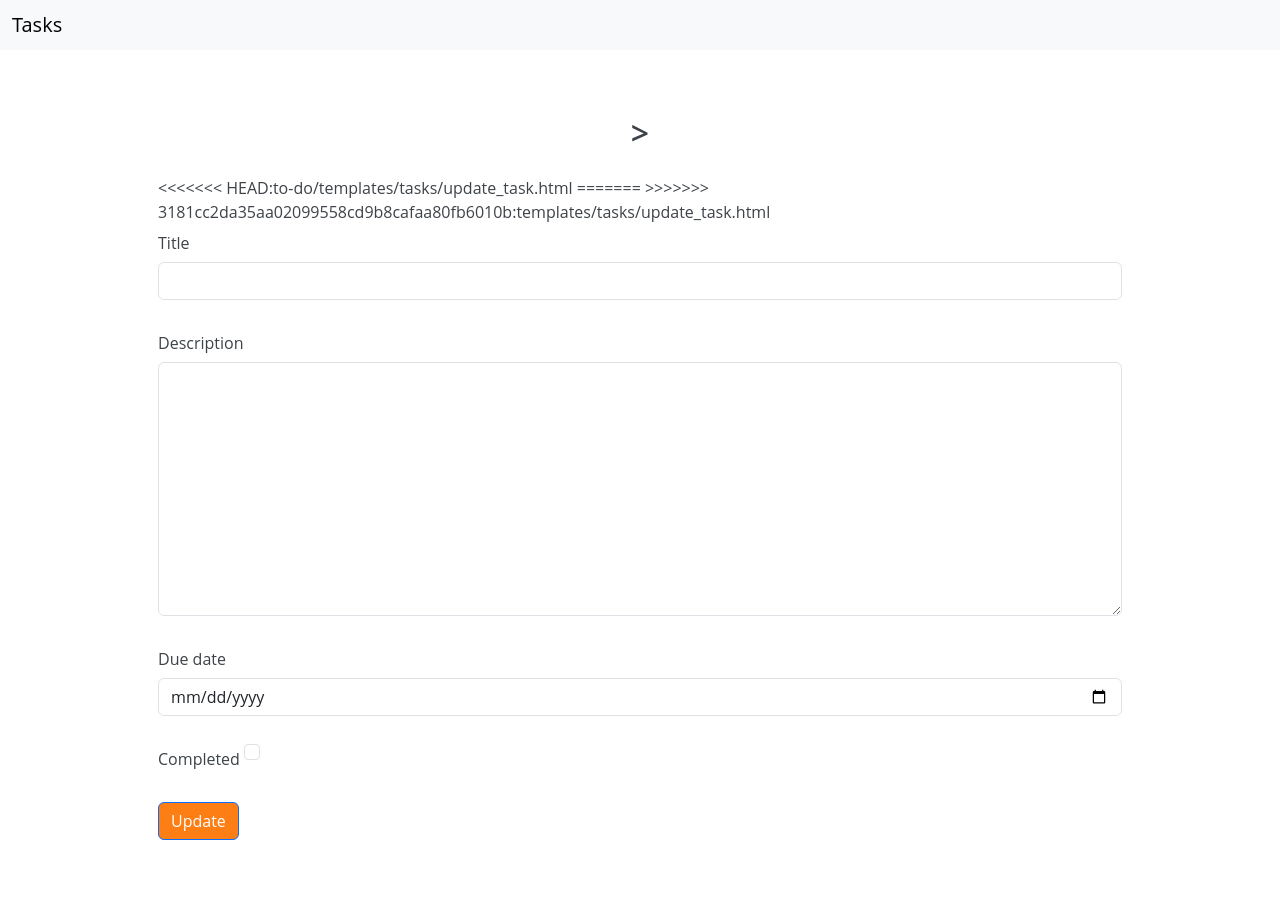
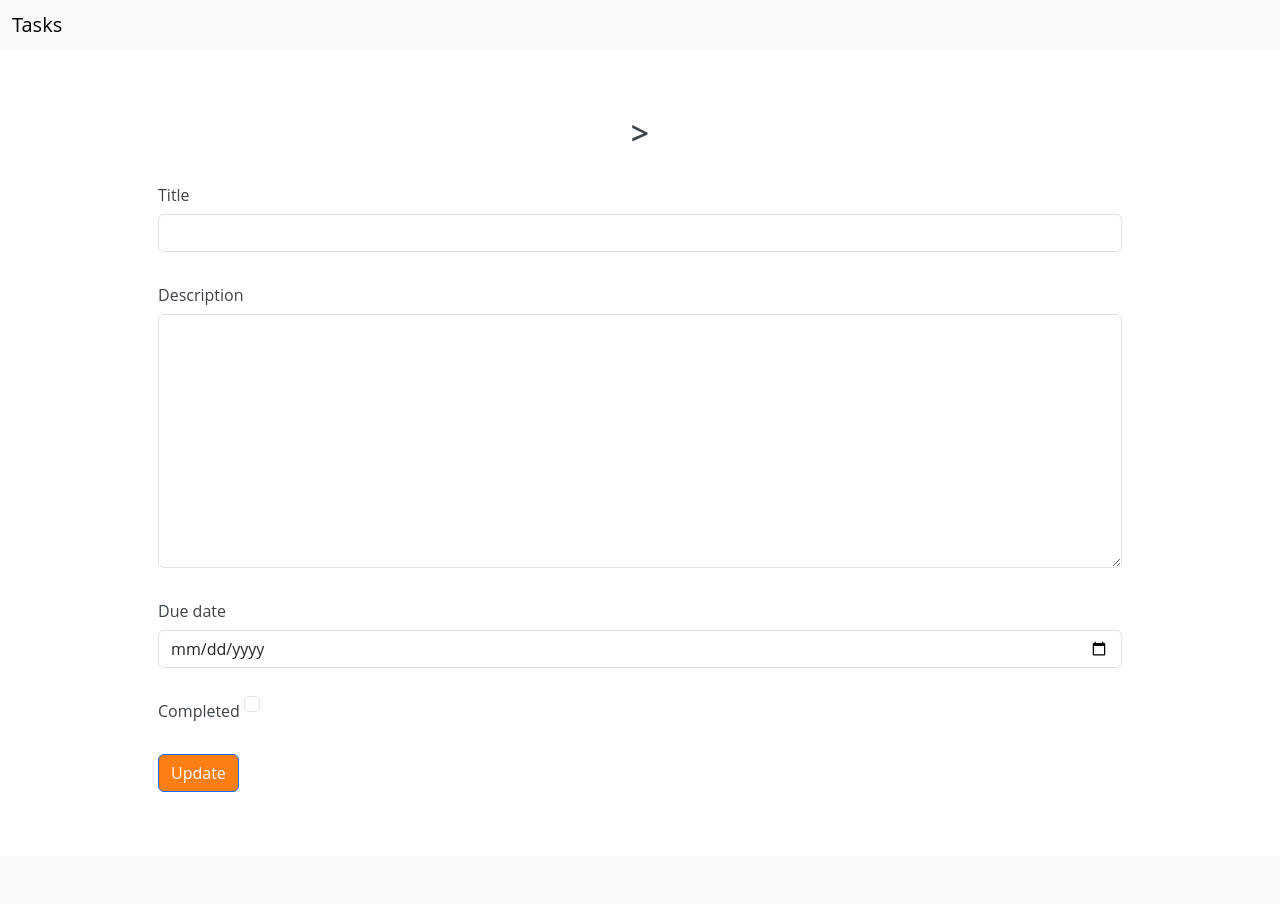
Before and after one commit to meenakshiAS/to-do, a Django app: template templates/tasks/update_task.html in a window 1280 px wide. After the commit the page ends 792 px from the top, so only its background shows below. Run offline with Django 4.2, Linux system fonts and the light colour scheme; the template is opened without the code that fills it: values that come from a table or form of the project are taken from there, others are empty.

Commit message:
Fix Conflict

```diff
--- a/templates/tasks/update_task.html
+++ b/templates/tasks/update_task.html
@@ -15,10 +15,7 @@
         <div class="form-group mb-4">
             <h2 class="form-title">>{{ title }}</h2>
         </div>
-<<<<<<< HEAD:to-do/templates/tasks/update_task.html
-=======
 
->>>>>>> 3181cc2da35aa02099558cd9b8cafaa80fb6010b:templates/tasks/update_task.html
         {% for field in form %}
             <div class="form-group mb-4">
                 <label class="col-form-label">{{ field.label }}</label>
```
